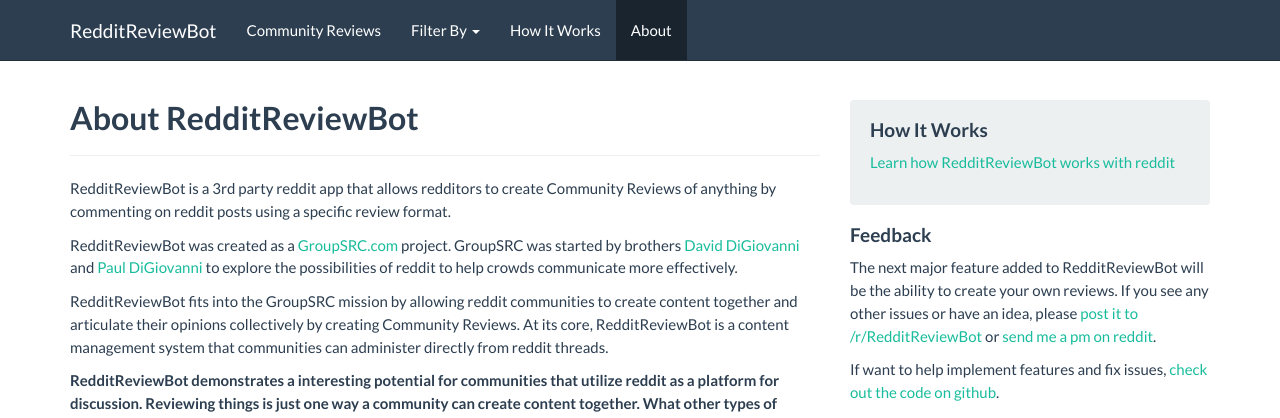
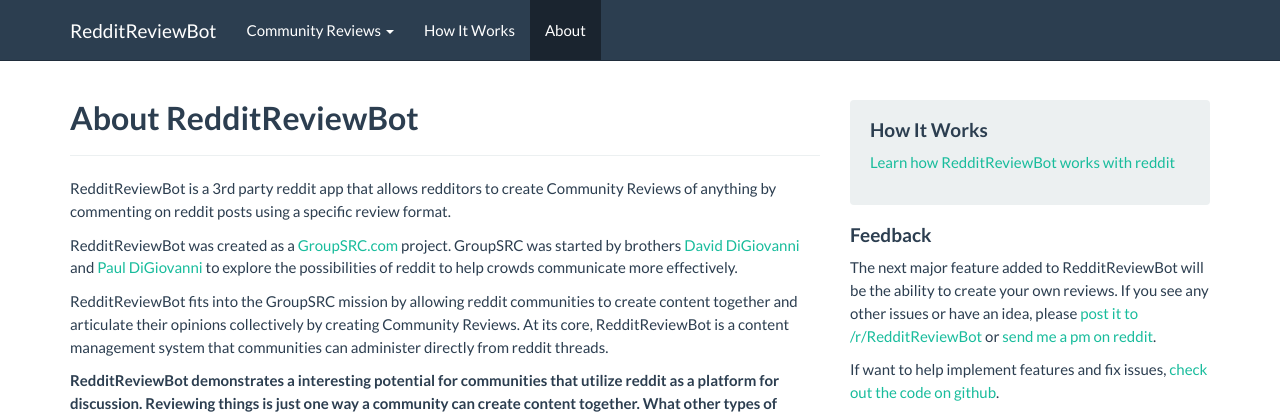
Before and after one commit to davedg629/RedditRatings, a Flask app: page /about/ in a window 1280 px wide. Shown: the top 418 px of the page. Run offline with Flask 2, Linux system fonts and the light colour scheme; parts of the project's set-up code (start-up, migrations or seed data) failed here and were passed over; some libraries are stand-ins or nearby versions.

Commit message:
Move 'Filter By' nav links under 'Community Reviews'

```diff
--- a/app/templates/my_base.html
+++ b/app/templates/my_base.html
@@ -47,13 +47,14 @@
     <!-- Collect the nav links, forms, and other content for toggling -->
     <div class="collapse navbar-collapse" id="bs-example-navbar-collapse-1">
         <ul class="nav navbar-nav">
-        <li{% if 'index' == request.endpoint %} class="active"{% endif %}><a href="{{ url_for('index') }}">Community Reviews</a></li>
-        <li class="dropdown{% if 'list_categories' == request.endpoint or 'list_subreddits' == request.endpoint or 'list_tags' == request.endpoint %} active{% endif %}">
-            <a href="#" class="dropdown-toggle" data-toggle="dropdown">Filter By <b class="caret"></b></a>
+            {% set community_review_endpoints = ['index', 'list_categories', 'list_subreddits', 'list_tags', 'community_review', 'tag', 'subreddit', 'category'] %}
+            <li class="dropdown{% if request.endpoint in community_review_endpoints %} active{% endif %}">
+                <a href="#" class="dropdown-toggle" data-toggle="dropdown">Community Reviews <b class="caret"></b></a>
                 <ul class="dropdown-menu">
-                <li{% if 'list_categories' == request.endpoint %} class="active"{% endif %}><a href="{{ url_for('list_categories') }}">Category</a></li>
-                <li{% if 'list_subreddits' == request.endpoint %} class="active"{% endif %}><a href="{{ url_for('list_subreddits') }}">Subreddit</a></li>
-                <li{% if 'list_tags' == request.endpoint %} class="active"{% endif %}><a href="{{ url_for('list_tags') }}">Tag</a></li>
+                    <li{% if 'index' == request.endpoint %} class="active"{% endif %}><a href="{{ url_for('index') }}">Latest</a></li>
+                    <li{% if 'list_categories' == request.endpoint or 'category' == request.endpoint %} class="active"{% endif %}><a href="{{ url_for('list_categories') }}">By Category</a></li>
+                    <li{% if 'list_subreddits' == request.endpoint or 'subreddit' == request.endpoint %} class="active"{% endif %}><a href="{{ url_for('list_subreddits') }}">By Subreddit</a></li>
+                    <li{% if 'list_tags' == request.endpoint or 'tag' == request.endpoint %} class="active"{% endif %}><a href="{{ url_for('list_tags') }}">By Tag</a></li>
                 </ul>
             </li>
             <li{% if 'how_it_works' == request.endpoint %} class="active"{% endif %}><a href="{{ url_for('how_it_works') }}">How It Works</a></li>
```
Lines whose indentation alone changed are shown as unchanged.
